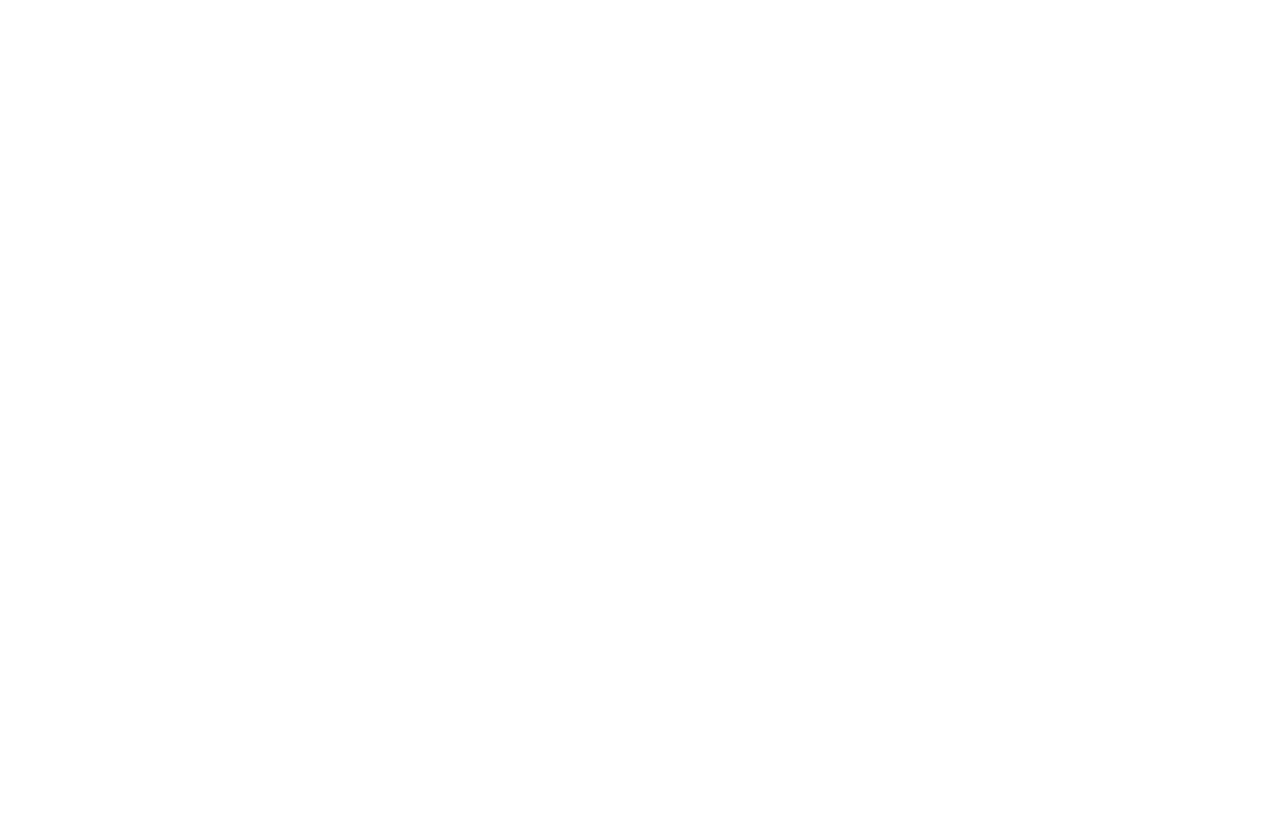
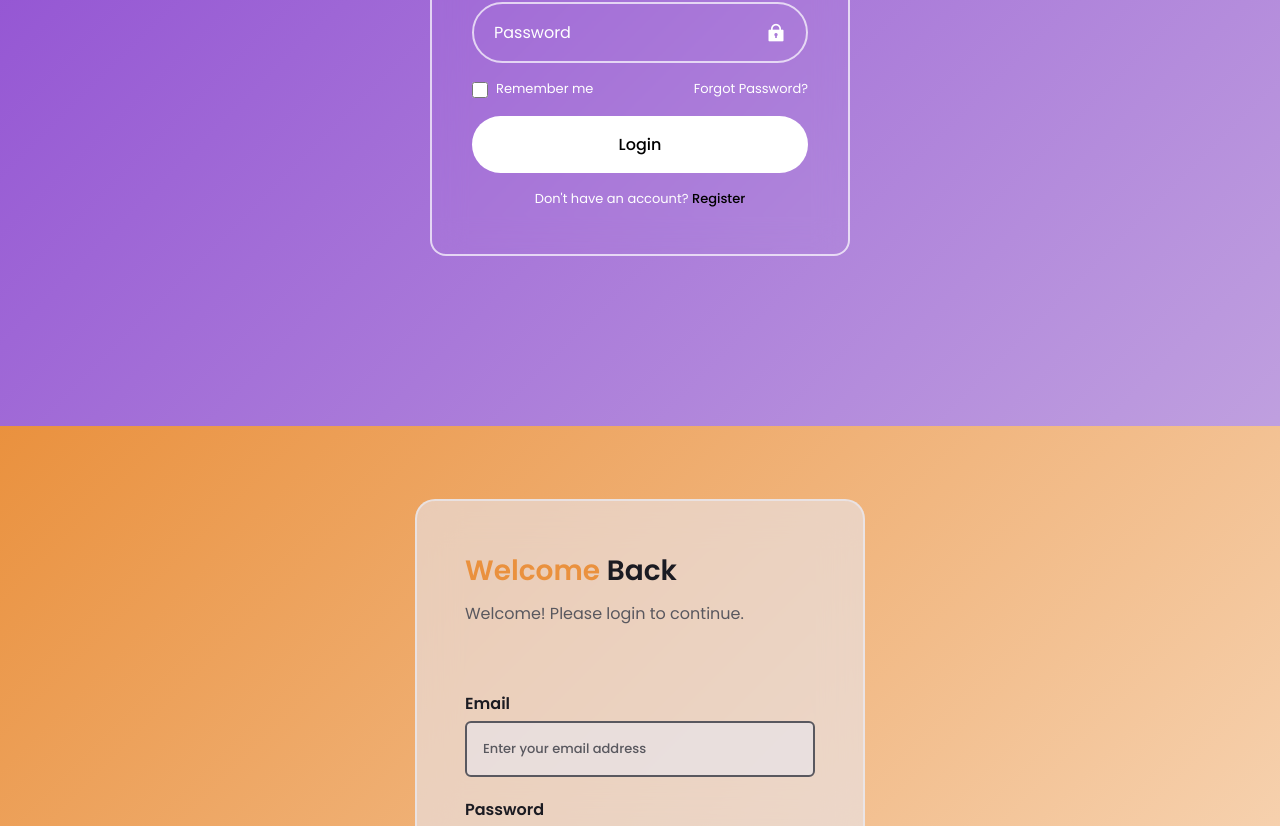
Before and after one commit to ValentinMadiot/components-auth_ui, a React (Vite) app: page / in a window 1280 px wide. Shown: the part 1974-2800 px from the top of the page. Before the commit the page ends 800 px from the top, so only its background shows below. Built offline with nearby package versions, Linux system fonts and the light colour scheme.

Commit message:
update css

```diff
--- a/src/App.jsx
+++ b/src/App.jsx
@@ -1,18 +1,18 @@
-// import AuthForm1 from "./components/auth-form-1/AuthForm1";
-// import AuthForm2 from "./components/auth-form-2/AuthForm2";
-// import AuthForm3 from "./components/auth-form-3/AuthForm3";
-// import AuthForm4 from "./components/auth-form-4/AuthForm4";
+import AuthForm1 from "./components/auth-form-1/AuthForm1";
+import AuthForm2 from "./components/auth-form-2/AuthForm2";
+import AuthForm3 from "./components/auth-form-3/AuthForm3";
+import AuthForm4 from "./components/auth-form-4/AuthForm4";
 import AuthForm5 from "./components/auth-form-5/AuthForm5";
-// import Home from "./pages/Home";
+import Home from "./pages/Home";
 
 function App() {
   return (
     <div>
-      {/* <Home /> */}
-      {/* <AuthForm1 /> */}
-      {/* <AuthForm2 /> */}
-      {/* <AuthForm3 /> */}
-      {/* <AuthForm4 /> */}
+      <Home />
+      <AuthForm1 />
+      <AuthForm2 />
+      <AuthForm3 />
+      <AuthForm4 />
       <AuthForm5 />
     </div>
   );
--- a/src/components/auth-form-1/authForm1.css
+++ b/src/components/auth-form-1/authForm1.css
@@ -1,17 +1,4 @@
 @import url("https://fonts.googleapis.com/css2?family=Poppins:wght@400;500&display=swap");
-
-:root {
-  --font-family: "Poppins", sans-serif;
-  --h1-font-size: 1.75rem;
-  --normal-font-size: 1rem;
-  --small-font-size: 0.813rem;
-  --font-medium: 500;
-
-  --white-color: hsl(0, 0%, 100%);
-  --black-color: hsl(0, 0%, 0%);
-  --color-blue: hsl(210, 85%, 45%);
-  --color-blue-lighten: hsl(210, 80%, 60%);
-}
 
 .auth1 {
   position: relative;
@@ -28,7 +15,7 @@
 }
 
 .auth1 .login__form {
-  min-height: 520px;
+  min-height: 522px;
   position: relative;
   background-color: hsla(0, 0%, 10%, 0.1);
   border: 2px solid var(--white-color);
@@ -40,7 +27,7 @@
 
 .auth1 .login__title {
   text-align: center;
-  font-size: var(--h1-font-size);
+  font-size: 1.75rem;
   font-weight: var(--font-medium);
   margin-bottom: 2rem;
 }
@@ -129,6 +116,7 @@
 .auth1 .login__check-input {
   width: 16px;
   height: 16px;
+  accent-color: var(--white-color);
 }
 
 .auth1 .login__forgot {
@@ -157,7 +145,7 @@
 }
 
 .auth1 .login__register a {
-  color: var(--white-color);
+  color: var(--black-color);
   font-weight: var(--font-medium);
 }
 
--- a/src/components/auth-form-2/authForm2.css
+++ b/src/components/auth-form-2/authForm2.css
@@ -1,16 +1,4 @@
 @import url("https://fonts.googleapis.com/css2?family=Poppins:wght@400;500;600&display=swap");
-
-:root {
-  --white-color: hsl(0, 0%, 100%);
-  --black-color: hsl(0, 0%, 0%);
-  --border-color: hsla(0, 0%, 100%, 0.7);
-
-  --body-font: "Poppins", sans-serif;
-  --h1-font-size: 2rem;
-  --normal-font-size: 1rem;
-  --small-font-size: 0.813rem;
-  --font-medium: 500;
-}
 
 .auth2 {
   position: relative;
@@ -22,7 +10,7 @@
     var(--color-purple),
     var(--color-purple-lighten)
   );
-  font-family: var(--body-font);
+  font-family: var(--font-family);
   font-size: var(--normal-font-size);
 }
 
@@ -40,7 +28,7 @@
 
 .auth2 .login__title {
   text-align: center;
-  font-size: var(--h1-font-size);
+  font-size: 2rem;
   margin-bottom: 1.25rem;
 }
 
@@ -68,7 +56,7 @@
   background: none;
   color: var(--white-color);
   padding-block: 1rem;
-  font-family: var(--body-font);
+  font-family: var(--font-family);
   font-size: var(--normal-font-size);
 }
 
@@ -119,7 +107,7 @@
   color: var(--black-color);
   font-weight: var(--font-medium);
   cursor: pointer;
-  font-family: var(--body-font);
+  font-family: var(--font-family);
   font-size: var(--normal-font-size);
 }
 
@@ -129,7 +117,7 @@
 }
 
 .auth2 .login__register a {
-  color: var(--white-color);
+  color: var(--black-color);
   font-weight: var(--font-medium);
 }
 
--- a/src/components/auth-form-3/authForm3.css
+++ b/src/components/auth-form-3/authForm3.css
@@ -1,33 +1,8 @@
-/*=============== GOOGLE FONTS ===============*/
 @import url("https://fonts.googleapis.com/css2?family=Poppins:wght@400;500;600&display=swap");
 
-/*=============== VARIABLES CSS ===============*/
 :root {
-  --first-color: hsl(47, 90%, 55%);
-  --second-color: hsl(47, 85%, 65%);
-  --color-yellow: hsl(47, 90%, 55%);
-  --color-yellow-light: hsl(47, 85%, 65%);
-  --color-yellow-lighten: hsl(47, 80%, 78%);
-  --title-color: hsl(244, 12%, 12%);
-  --text-color: hsl(244, 4%, 36%);
-  --body-color: hsl(208, 97%, 85%);
-
-  --body-font: "Poppins", sans-serif;
-  --h2-font-size: 1.25rem;
-  --normal-font-size: 1rem;
-  --small-font-size: 0.813rem;
-  --smaller-font-size: 0.75rem;
-  --font-medium: 500;
-  --font-semi-bold: 600;
-}
-
-@media screen and (min-width: 1024px) {
-  :root {
-    --h2-font-size: 1.75rem;
-    --normal-font-size: 1rem;
-    --small-font-size: 0.875rem;
-    --smaller-font-size: 0.813rem;
-  }
+  --title-color-auth3: hsl(244, 12%, 12%);
+  --text-color-auth3: hsl(244, 4%, 36%);
 }
 
 .auth3 {
@@ -37,26 +12,26 @@
   height: 100vh;
   background: linear-gradient(
     135deg,
-    var(--color-yellow),
-    var(--color-yellow-lighten)
+    var(--color-orange),
+    var(--color-orange-lighten)
   );
-  font-family: var(--body-font);
-  color: var(--text-color);
+  font-family: var(--font-family);
+  color: var(--text-color-auth3);
   padding: 1rem;
 }
 
-.login__content,
-.login__form,
-.login__inputs {
+.auth3 .login__content,
+.auth3 .login__form,
+.auth3 .login__inputs {
   display: grid;
 }
 
-.login__content {
+.auth3 .login__content {
   width: 100%;
   max-width: 450px;
 }
 
-.login__form {
+.auth3 .login__form {
   min-height: 523px;
   background-color: hsla(244, 16%, 92%, 0.6);
   border: 2px solid hsla(244, 16%, 92%, 0.75);
@@ -67,65 +42,65 @@
   width: 100%;
 }
 
-.login__title {
-  color: var(--title-color);
-  font-size: var(--h2-font-size);
+.auth3 .login__title {
+  color: var(--title-color-auth3);
+  font-size: 1.25rem;
   margin-bottom: 0.5rem;
 }
 
-.login__title span {
-  color: var(--first-color);
+.auth3 .login__title span {
+  color: var(--color-orange);
 }
 
-.login__description {
+.auth3 .login__description {
   font-size: var(--small-font-size);
   margin-bottom: 1rem;
 }
 
-.login__inputs {
+.auth3 .login__inputs {
   row-gap: 1rem;
   margin-bottom: 1rem;
 }
 
-.login__label {
+.auth3 .login__label {
   display: block;
-  color: var(--title-color);
+  color: var(--title-color-auth3);
   font-size: var(--small-font-size);
   font-weight: var(--font-semi-bold);
   margin-bottom: 0.25rem;
 }
 
-.login__input {
+.auth3 .login__input {
   width: 100%;
   padding: 14px 12px;
   border-radius: 6px;
-  border: 2px solid var(--text-color);
+  border: 2px solid var(--text-color-auth3);
   background-color: hsla(244, 16%, 92%, 0.6);
-  color: var(--title-color);
+  color: var(--title-color-auth3);
   font-size: var(--smaller-font-size);
-  font-family: var(--body-font);
+  font-family: var(--font-family);
   font-weight: var(--font-medium);
   transition: border 0.4s;
 }
 
-.login__input::placeholder {
-  color: var(--text-color);
+.auth3 .login__input::placeholder {
+  color: var(--text-color-auth3);
 }
 
-.login__input:focus,
-.login__input:valid {
-  border: 2px solid var(--first-color);
+.auth3 .login__input:focus,
+.auth3 .login__input:valid {
+  border: 2px solid var(--color-orange);
 }
 
-.login__box {
+.auth3 .login__box {
   position: relative;
 }
 
-.login__box .login__input {
+.auth3 .login__box .login__input {
   padding-right: 36px;
 }
 
-.login__eye {
+.auth3 .login__eye {
   width: max-content;
   height: max-content;
   position: absolute;
@@ -137,27 +112,27 @@
   cursor: pointer;
 }
 
-.login__check {
+.auth3 .login__check {
   display: flex;
   column-gap: 0.5rem;
   align-items: center;
   margin-bottom: 1rem;
 }
 
-.login__check-input {
+.auth3 .login__check-input {
   appearance: none;
   width: 16px;
   height: 16px;
-  border: 2px solid var(--text-color);
+  border: 2px solid var(--text-color-auth3);
   background-color: hsla(244, 16%, 92%, 0.2);
   border-radius: 0.25rem;
 }
 
-.login__check-input:checked {
-  background: var(--first-color);
+.auth3 .login__check-input:checked {
+  background: var(--color-orange);
 }
 
-.login__check-input:checked::before {
+.auth3 .login__check-input:checked::before {
   content: "✔";
   display: block;
   color: #fff;
@@ -165,71 +140,93 @@
   transform: translate(1.5px, -2.5px);
 }
 
-.login__check-label {
+.auth3 .login__check-label {
   font-size: var(--small-font-size);
 }
 
-.login__buttons {
+.auth3 .login__buttons {
   display: flex;
   gap: 0.75rem;
   flex-wrap: wrap;
 }
 
-.login__button {
+.auth3 .login__button {
   flex: 1;
   padding: 14px 2rem;
   border-radius: 6px;
-  background: linear-gradient(180deg, var(--first-color), var(--second-color));
+  background: linear-gradient(
+    180deg,
+    var(--color-orange),
+    var(--color-orange-light)
+  );
   color: #fff;
-  font-family: var(--body-font);
+  font-family: var(--font-family);
   font-size: var(--small-font-size);
   font-weight: var(--font-semi-bold);
-  box-shadow: 0 6px 24px hsla(45, 95%, 50%, 0.5);
+  /* box-shadow: 0 6px 24px hsla(20, 95%, 50%, 0.5); */
   margin-bottom: 1rem;
   cursor: pointer;
 }
 
-.login__button-ghost {
+.auth3 .login__button-ghost {
   background: hsla(244, 16%, 92%, 0.6);
-  border: 2px solid var(--first-color);
-  color: var(--first-color);
+  border: 2px solid var(--color-orange);
+  color: var(--color-orange);
   box-shadow: none;
 }
 
-.login__forgot {
+.auth3 .login__forgot {
   font-size: var(--smaller-font-size);
   font-weight: var(--font-semi-bold);
-  color: var(--first-color);
+  color: var(--color-orange);
   text-decoration: none;
 }
 
-.login__forgot:hover {
+.auth3 .login__forgot:hover {
   text-decoration: underline;
 }
 
 @media screen and (max-width: 360px) {
-  .login__form {
+  .auth3 .login__form {
     min-height: 620px;
   }
-  .login__buttons {
+  .auth3 .login__buttons {
     flex-direction: column;
   }
 }
 
 @media screen and (min-width: 576px) {
-  .login__form {
+  .auth3 .login__form {
     max-width: 450px;
   }
 }
 
 @media screen and (min-width: 1024px) {
-  .login__form {
+  .auth3 .login__form {
     min-height: 550px;
+  }
+  .auth3 .login__title {
+    font-size: 1.75rem;
+  }
+  .auth3 .login__description,
+  .auth3 .login__label,
+  .auth3 .login__button {
+    font-size: 1rem;
+  }
+  .auth3 .login__description,
+  .auth3 .login__label,
+  .auth3 .login__check-label,
+  .auth3 .login__button,
+  .auth3 .login__forgot {
+    font-size: 0.875rem;
+  }
+  .auth3 .login__input {
+    font-size: 0.813rem;
   }
 }
 
 @media screen and (min-width: 1200px) {
-  .login__form {
+  .auth3 .login__form {
     min-height: 655px;
     row-gap: 2rem;
     padding: 3rem;
@@ -237,34 +234,34 @@
     border: 2.5px solid hsla(244, 16%, 92%, 0.75);
   }
 
-  .login__description,
-  .login__label,
-  .login__button {
+  .auth3 .login__description,
+  .auth3 .login__label,
+  .auth3 .login__button {
     font-size: var(--normal-font-size);
   }
 
-  .login__inputs {
+  .auth3 .login__inputs {
     row-gap: 1.25rem;
     margin-bottom: 0.75rem;
   }
 
-  .login__input {
-    border: 2.5px solid var(--text-color);
+  .auth3 .login__input {
+    border: 2.5px solid var(--text-color-auth3);
     padding: 1rem;
     font-size: var(--small-font-size);
   }
 
-  .login__input:focus,
-  .login__input:valid {
-    border: 2.5px solid var(--first-color);
+  .auth3 .login__input:focus,
+  .auth3 .login__input:valid {
+    border: 2.5px solid var(--color-orange);
   }
 
-  .login__button {
+  .auth3 .login__button {
     padding-block: 1rem;
     margin-bottom: 1.25rem;
   }
 
-  .login__button-ghost {
-    border: 2.5px solid var(--first-color);
+  .auth3 .login__button-ghost {
+    border: 2.5px solid var(--color-orange);
   }
 }
--- a/src/components/auth-form-4/AuthForm4.css
+++ b/src/components/auth-form-4/AuthForm4.css
@@ -1,43 +1,5 @@
-/*=============== GOOGLE FONTS ===============*/
 @import url("https://fonts.googleapis.com/css2?family=Poppins:wght@500;600&display=swap");
 
-/*=============== VARIABLES CSS ===============*/
-:root {
-  --first-color: hsl(79, 100%, 49%);
-  --white-color: #fff;
-  --black-color: #000;
-  --body-font: "Poppins", sans-serif;
-  --normal-font-size: 1rem;
-  --small-font-size: 0.813rem;
-}
-
-@media screen and (min-width: 968px) {
-  :root {
-    --normal-font-size: 1rem;
-  }
-}
-
-/*=============== BASE ===============*/
-* {
-  box-sizing: border-box;
-  padding: 0;
-  margin: 0;
-}
-
-body {
-  font-family: var(--body-font);
-  font-size: var(--normal-font-size);
-}
-
-input,
-button {
-  font-family: var(--body-font);
-  font-size: var(--normal-font-size);
-  border: none;
-  outline: none;
-}
-
-/*=============== FORM ===============*/
 .auth4 {
   position: relative;
   height: 100vh;
@@ -48,38 +10,38 @@
     var(--color-green-light),
     var(--color-green-lighten)
   );
-  font-family: var(--body-font);
+  font-family: var(--font-family);
   font-size: var(--normal-font-size);
 }
 
-.form__content {
+.auth4 .form__content {
   display: grid;
   row-gap: 1.5rem;
 }
 
-.form__input,
-.form__label,
-.form__submit {
+.auth4 .form__input,
+.auth4 .form__label,
+.auth4 .form__submit {
   font-size: var(--normal-font-size);
-  font-family: var(--body-font);
+  font-family: var(--font-family);
   border: 0;
   outline: none;
 }
 
-.form__box {
+.auth4 .form__box {
   width: 312px;
   height: 59px;
   position: relative;
 }
 
-.form__shadow {
+.auth4 .form__shadow {
   position: absolute;
   width: 100%;
   height: 100%;
   background-color: var(--black-color);
 }
 
-.form__input {
+.auth4 .form__input {
   position: absolute;
   border: 2.5px solid var(--black-color);
   background-color: var(--white-color);
@@ -90,11 +52,11 @@
   transition: transform 0.3s;
 }
 
-.form__input::placeholder {
+.auth4 .form__input::placeholder {
   transition: opacity 0.5s;
 }
 
-.form__label {
+.auth4 .form__label {
   z-index: 100;
   position: absolute;
   top: 16px;
@@ -106,51 +68,53 @@
   transition: 0.2s;
 }
 
-.form__button {
+.auth4 .form__button {
   justify-self: flex-end;
   background-color: var(--black-color);
 }
 
-.form__submit {
+.auth4 .form__submit {
   padding: 0.875rem 1.5rem;
   color: var(--black-color);
-  background-color: var(--first-color);
+  background-color: hsl(79, 100%, 49%);
   cursor: pointer;
   transition: transform 0.3s;
 }
 
-.form__submit:hover {
+.auth4 .form__submit:hover {
   transform: translate(-6px, -6px);
 }
 
-.form__switch {
+.auth4 .form__switch {
   font-size: var(--small-font-size);
   margin-top: 0.5rem;
   text-align: center;
   color: var(--black-color);
 }
 
-.form__switch span {
-  color: var(--first-color);
+.auth4 .form__switch span {
+  color: hsl(79, 100%, 49%);
   cursor: pointer;
   font-weight: bold;
 }
 
 /* Input animation */
-.form__input:focus::placeholder {
+.auth4 .form__input:focus::placeholder {
   opacity: 0;
   transition: 0.3s;
 }
 
-.form__input:focus,
-.form__input:not(:placeholder-shown).form__input:not(:focus) {
+.auth4 .form__input:focus,
+.auth4 .form__input:not(:placeholder-shown).form__input:not(:focus) {
   transform: translate(-8px, -8px);
   padding: 28px 18px 18px;
   animation: input-animation 0.5s;
 }
 
-.form__input:focus + .form__label,
-.form__input:not(:placeholder-shown).form__input:not(:focus) + .form__label {
+.auth4 .form__input:focus + .form__label,
+.auth4
+  .form__input:not(:placeholder-shown).form__input:not(:focus)
+  + .form__label {
   opacity: 1;
   top: 2px;
   left: 12px;
@@ -169,16 +133,15 @@
   }
 }
 
-/*=============== BREAKPOINTS ===============*/
 @media screen and (max-width: 340px) {
-  .form__content,
-  .form__box {
+  .auth4 .form__content,
+  .auth4 .form__box {
     width: 260px;
   }
 }
 
 @media screen and (min-width: 968px) {
-  .form__content {
+  .auth4 .form__content {
     zoom: 1.1;
   }
 }
--- a/src/components/auth-form-5/authForm5.css
+++ b/src/components/auth-form-5/authForm5.css
@@ -1,18 +1,4 @@
-/*=============== GOOGLE FONTS ===============*/
 @import url("https://fonts.googleapis.com/css2?family=Poppins:wght@500;600&display=swap");
-
-/*=============== VARIABLES CSS ===============*/
-:root {
-  --first-color: hsl(244, 75%, 57%);
-  --white-color: #fff;
-  --black-color: #3f3d56;
-  --gray-color: #f1f1f1;
-  --border-color: #3f3d5691;
-
-  --body-font: "Poppins", sans-serif;
-  --normal-font-size: 1rem;
-  --small-font-size: 0.875rem;
-}
 
 .auth5 {
   padding: 1rem 0.5rem;
@@ -22,15 +8,15 @@
   place-items: center;
   background: linear-gradient(
     135deg,
-    var(--color-green-light),
-    var(--color-green-lighten)
+    var(--color-red-light),
+    var(--color-red-lighten)
   );
-  font-family: var(--body-font);
+  font-family: var(--font-family);
   font-size: var(--normal-font-size);
 }
 
 .form__container {
-  background-color: var(--black-color);
+  background-color: var(--color-text);
   padding: 1rem;
   border-radius: 1rem;
   height: 100%;
@@ -40,6 +26,7 @@
 .form__container h1 {
   text-align: center;
   margin-bottom: 0.75rem;
+  color: var(--color-red);
 }
 
 .form__inner {
@@ -63,26 +50,27 @@
   text-transform: uppercase;
   letter-spacing: 0.05rem;
   margin-bottom: 0.4rem;
+  color: var(--color-red-light);
 }
 
 .form__container input {
-  border: 2px solid var(--border-color);
+  border: 2px solid var(--color-red-lighten);
   border-radius: 0.6rem;
   outline: none;
   padding: 0.625rem 1.25rem;
   width: 100%;
-  font-family: var(--body-font);
+  font-family: var(--font-family);
 }
 
 .form__container input:focus {
-  border-color: var(--black-color);
+  border: 2px solid var(--color-red);
 }
 
 .form__btn {
-  color: var(--white-color);
   padding: 0.625rem 3rem;
   font-size: 1rem;
-  background-color: var(--black-color);
+  background: linear-gradient(180deg, var(--color-red), var(--color-red-light));
+  color: var(--white-color);
   margin-top: 1.25rem;
   border: none;
   outline: none;
@@ -103,14 +91,19 @@
   margin: 1rem 0 0.5rem 0;
 }
 
+.form__checkboxes small {
+  color: var(--color-red-lighten);
+}
+
 .checkbox {
   display: none;
 }
 
 .label {
   position: relative;
-  background-color: #fff;
+  background-color: var(--white-color);
   border-radius: 50px;
+  border: 1px solid var(--color-red-lighten);
   margin: 0 1.25rem 0 0;
   width: 50px;
   height: 26px;
@@ -118,9 +111,9 @@
 }
 
 .ball {
-  background-color: var(--black-color);
+  background-color: var(--color-red);
   position: absolute;
-  top: 2px;
+  top: 1.5px;
   left: 2px;
   border-radius: 50%;
   width: 22px;
@@ -129,18 +122,19 @@
 }
 
 .checkbox:checked + .label .ball {
-  transform: translateX(24px);
+  transform: translateX(22.5px);
 }
 
 .form__switch {
   margin-top: 1rem;
   text-align: center;
   font-size: var(--small-font-size);
+  color: var(--color-red-light);
 }
 
 .form__switch span {
   font-weight: 600;
-  color: var(--first-color);
+  color: var(--color-red);
   cursor: pointer;
 }
 
@@ -148,7 +142,6 @@
   text-decoration: underline;
 }
 
-/*=============== BREAKPOINTS ===============*/
 @media (min-width: 465px) {
   .auth5 {
     padding: 2rem 1rem;
--- a/src/index.css
+++ b/src/index.css
@@ -1,5 +1,21 @@
-/* === COLORS === */
 :root {
+  --font-family: "Poppins", sans-serif;
+  --normal-font-size: 1rem;
+  --small-font-size: 0.813rem;
+  --smaller-font-size: 0.75rem;
+  --font-medium: 500;
+  --font-semi-bold: 600;
+
+  /* === NEUTRES === */
+  --white-color: hsl(0, 0%, 100%);
+  --black-color: hsl(0, 0%, 0%);
+  --border-color: hsla(0, 0%, 100%, 0.7);
+  --color-bg: hsl(0, 0%, 8%);
+  --color-surface: hsl(0, 0%, 12%);
+  --color-border: hsl(0, 0%, 25%);
+  --color-text: hsl(0, 0%, 95%);
+  --color-muted: hsl(0, 0%, 65%);
+
   /* === GREEN === */
   --color-green: hsl(175, 55%, 40%);
   --color-green-light: hsl(175, 30%, 48%);
@@ -29,13 +45,6 @@
   --color-purple: hsl(270, 60%, 55%);
   --color-purple-light: hsl(270, 55%, 65%);
   --color-purple-lighten: hsl(270, 50%, 75%);
-
-  /* === NEUTRES === */
-  --color-bg: hsl(0, 0%, 8%);
-  --color-surface: hsl(0, 0%, 12%);
-  --color-border: hsl(0, 0%, 25%);
-  --color-text: hsl(0, 0%, 95%);
-  --color-muted: hsl(0, 0%, 65%);
 }
 
 /* === RESET & BASE === */
```
